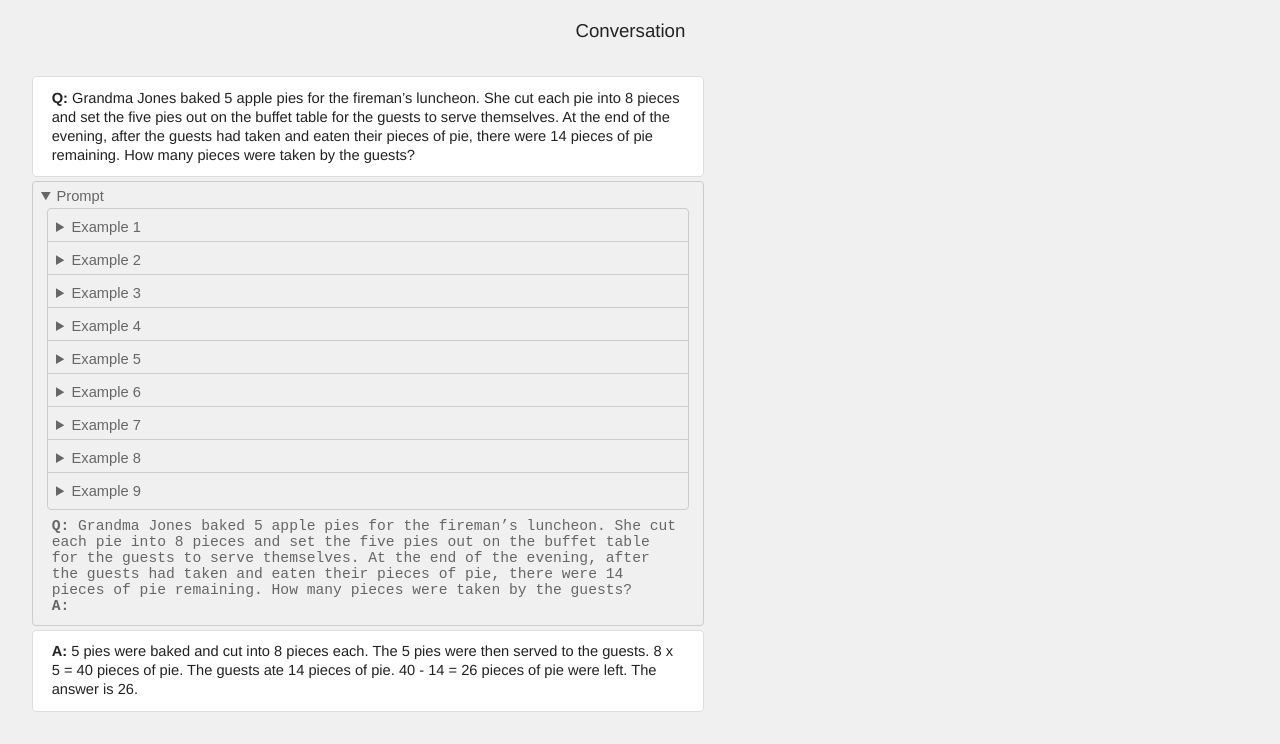
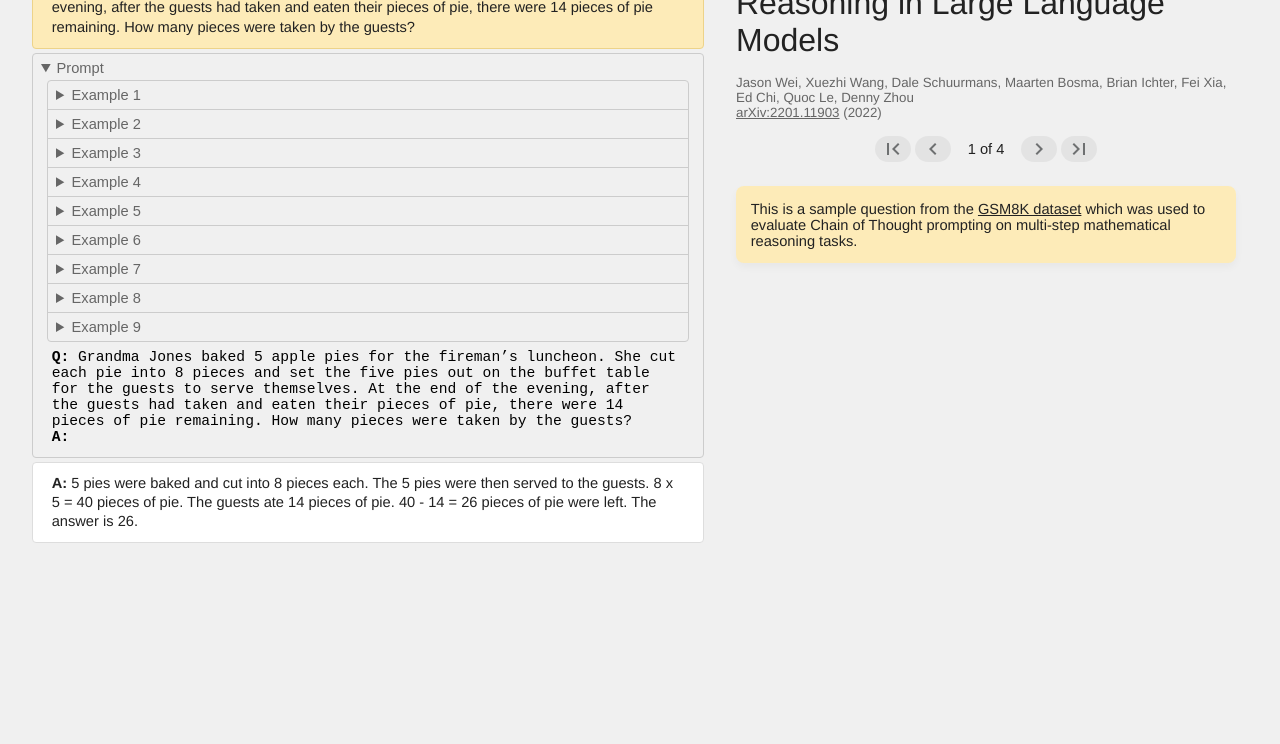
Before and after one commit to narphorium/explainprompt, a plain HTML site: page papers/chain-of-thought/prompts/few-shot.html in a window 1280 px wide. Shown: the part 84-828 px from the top of the page. After the commit the page ends 800 px from the top, so only its background shows below. Drawn offline with nearby package versions, Linux system fonts and the light colour scheme; some icons are missing.

Commit message:
Convert all examples to walkthrough layout

```diff
--- a/css/prompt.css
+++ b/css/prompt.css
@@ -16,7 +16,7 @@ body {
     position: fixed;
     top: 0;
     left: var(--aside-offset);
-    margin: 32px;
+    margin: 32px 0 32px 32px;
 }
 
 .aside h1 {
@@ -39,6 +39,19 @@ body {
     border-radius: 8px;
     box-shadow: 0 4px 8px rgb(0 0 0 / 4%);
     margin-top: 24px;
+    font-size: 11pt;
+}
+
+.description p {
+    margin: 0 0 1em 0;
+}
+
+.description p:last-child {
+    margin: 0;
+}
+
+.description a {
+    color: #222;
 }
 
 .prompt-sequence {
@@ -79,7 +92,6 @@ h1 {
 .example,
 .tool-definition {
     padding: 4px;
-    margin: 4px 0;
     border-bottom: 1px solid #ccc;
 }
 
--- a/css/walkthrough.css
+++ b/css/walkthrough.css
@@ -53,3 +53,23 @@
     0% { background-color: transparent; }
     100% { background-color: rgb(253 235 184); }
 }
+
+button.pulse1 {
+    animation: pulse1 0.3s;
+}
+
+button.pulse2 {
+    animation: pulse2 0.3s;
+}
+
+@keyframes pulse1 {
+    0% { background-color: #e3e3e3; }
+    50% { background-color: #a6a6ab; }
+    100% { background-color: #e3e3e3; }
+}
+
+@keyframes pulse2 {
+    0% { background-color: #e3e3e3; }
+    50% { background-color: #a6a6ab; }
+    100% { background-color: #e3e3e3; }
+}
--- a/papers/chain-of-thought/prompts/few-shot.html
+++ b/papers/chain-of-thought/prompts/few-shot.html
@@ -1,20 +1,48 @@
 <html>
 <head>
-    <title>Few-Shot Chain-of-Thought</title>
+    <title>Chain of Thought Prompting Elicits Reasoning in Large Language Models</title>
+
+    <link href="https://fonts.googleapis.com/icon?family=Material+Icons" rel="stylesheet">
+    <link href="https://cdn.jsdelivr.net/npm/vscode-codicons@0.0.17/dist/codicon.min.css" rel="stylesheet">
     <link rel="stylesheet" href="../../../css/prompt.css">
+    <link rel="stylesheet" href="../../../css/walkthrough.css">
+
+    <script src="https://unpkg.com/hotkeys-js/dist/hotkeys.min.js"></script>
+    <script src="../../../js/walkthrough.js"></script>
 </head>
 <body>
+<div class="aside">
+    <h1>Chain of Thought Prompting Elicits Reasoning in Large Language Models</h1>
+    <div class="citation">
+        <div class="authors">Jason Wei, Xuezhi Wang, Dale Schuurmans, Maarten Bosma, Brian Ichter, Fei Xia, Ed Chi, Quoc Le, Denny Zhou</div>
+        <a target="_blank" href="http://arxiv.org/abs/2201.11903">arXiv:2201.11903</a> (<span class="year">2022</span>)
+    </div>
+    <div id="controls"></div>
+    <div id="description" class="description">This is the description</div>
+</div>
+<script>
+    var data = {
+        'steps': [{
+            'description': 'This is a sample question from the <a target="_blank" href="https://github.com/openai/grade-school-math">GSM8K dataset</a> which was used to evaluate Chain of Thought prompting on multi-step mathematical reasoning tasks.',
+        },{
+            'description': '<p>The few-shot prompt starts with 9 example question/answer pairs which demonstrate Chain of Thought reasoning. This shows the model how it should format it\'s answer.</p><p>In the paper they also finetune a model which can do Chain of Thought reasoning without the examples in the prompt and that model gets even better results.</p>',
+        },{
+            'description': 'The end of the prompt is the question we want the model to answer followed by "A:" to indicate the start of the answer.',
+        },{
+            'description': 'When the model answers, it uses Chain of Thought reasoning before coming up with the final answer.',
+        }]
+    };
+    new Walkthrough(document.getElementById('controls'), data);
+</script>
 <div class="prompt-sequence">
-    <h1>Few-Shot Chain-of-Thought</h1>
-    <div class="section">Conversation</div>
     <div class="conversation">
-        <div class="response">
+        <div class="response" data-step="0">
             <div class="question"><em>Q:</em> Grandma Jones baked 5 apple pies for the fireman’s luncheon. She cut each pie into 8 pieces and set the five pies out on the buffet table for the guests to serve themselves. At the end of the evening, after the guests had taken and eaten their pieces of pie, there were 14 pieces of pie remaining. How many pieces were taken by the guests?</div>
         </div>
         <details class="prompt" open>
             <summary>Prompt</summary>
             <div class="examples">
-                <details class="example">
+                <details class="example" data-step="1">
                     <summary>Example 1</summary>
                     <div>
                     <em>Q:</em> If there are 3 cars in the parking lot and 2 more cars arrive, how many cars are in the parking lot?<br/>
@@ -78,11 +106,11 @@
                     </div>
                 </details>
             </div>
-            <div>
+            <div><mark data-step="2">
             <em>Q:</em> Grandma Jones baked 5 apple pies for the fireman’s luncheon. She cut each pie into 8 pieces and set the five pies out on the buffet table for the guests to serve themselves. At the end of the evening, after the guests had taken and eaten their pieces of pie, there were 14 pieces of pie remaining. How many pieces were taken by the guests?<br/>
-            <em>A:</em></div>
+            <em>A:</em></mark></div>
         </details>
-        <div class="response">
+        <div class="response" data-step="3">
             <div class="answer"><em>A:</em> 5 pies were baked and cut into 8 pieces each. The 5 pies were then served to the guests. 8 x 5 = 40 pieces of pie. The guests ate 14 pieces of pie. 40 - 14 = 26 pieces of pie were left. The answer is 26.</div>
         </div>
     </div>
```
Also changed, not shown: index.html (+1 -0 lines), papers/plan-and-solve/prompts/zero-shot.html (+18 -4 lines), papers/react/prompts/finetuned.html (+16 -3 lines), papers/toolformer/prompts/finetuned.html (+18 -5 lines), papers/zero-shot-reasoners/prompts/zero-shot.html (renamed from papers/chain-of-thought/prompts/zero-shot.html, +16 -3 lines).
